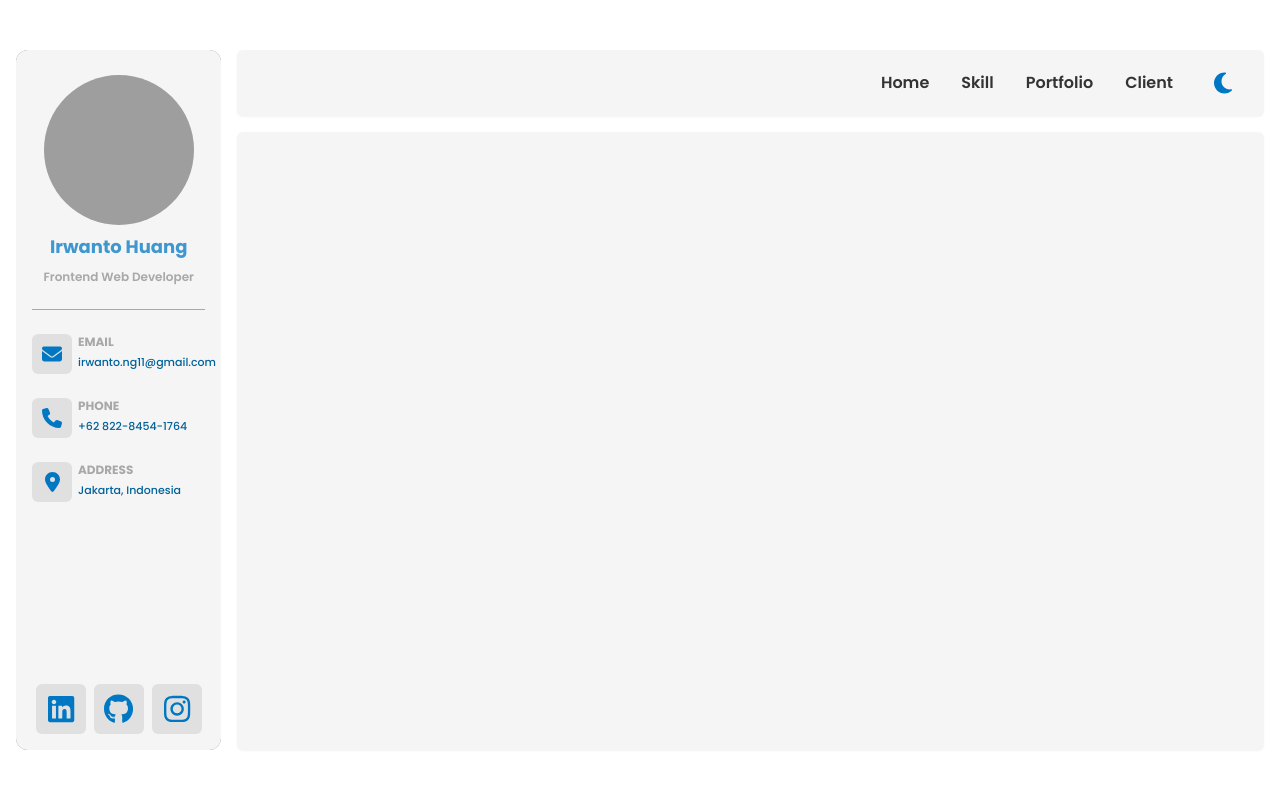
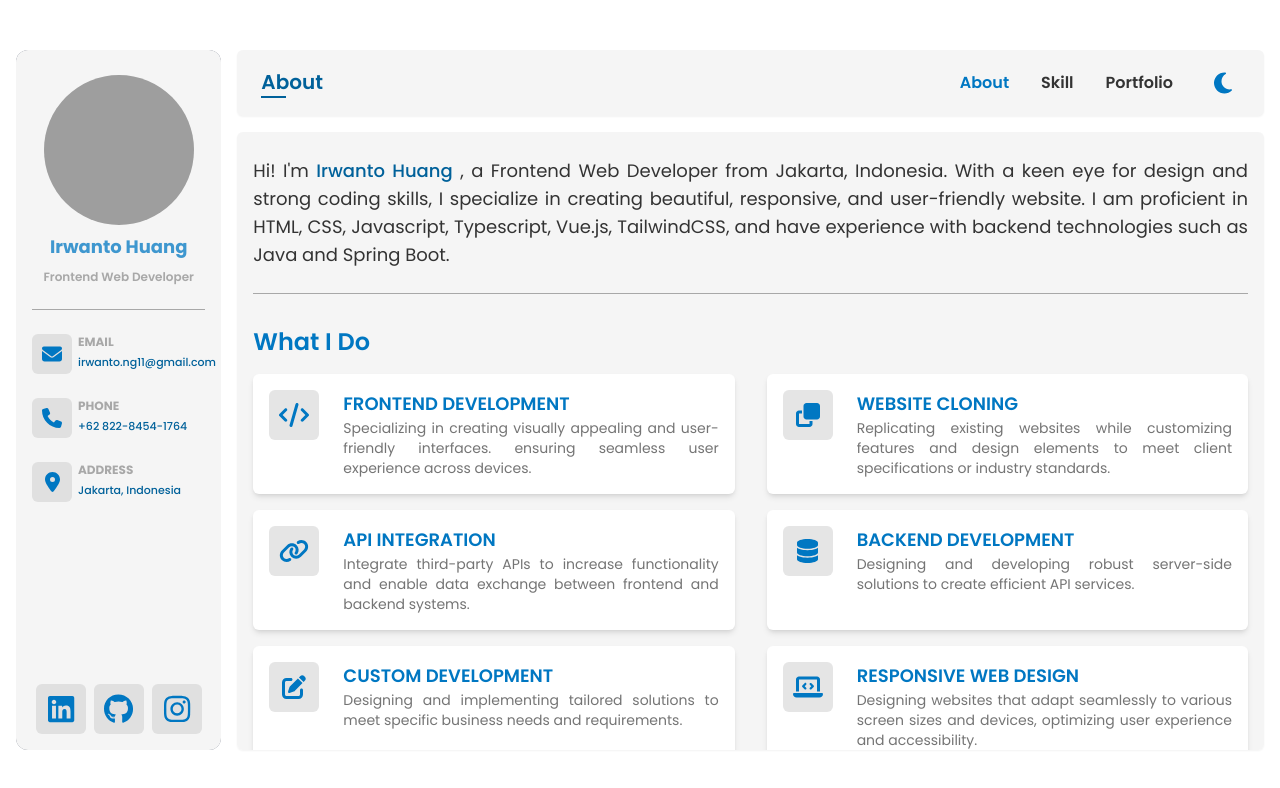
Before and after one commit to irwantohuang/irwantodevportfolio, a Vue app: page /about in a window 1280 px wide. Shown: the top 788 px of the page. Built offline with nearby package versions, Linux system fonts and the light colour scheme; grey boxes are pictures that could not be loaded.

Commit message:
[ADD] Not Found Page

```diff
--- a/src/data/menu.ts
+++ b/src/data/menu.ts
@@ -3,8 +3,8 @@ import { Menu } from "../types/Menu";
 export const menu: Menu[] = [
     {
         id: 1,
-        name: "Home",
-        link: "/home",
+        name: "About",
+        link: "/about",
         icon: "fa-solid fa-circle-info"
     },
     {
@@ -18,11 +18,11 @@ export const menu: Menu[] = [
         name: "Portfolio",
         link: "/portfolio",
         icon: "fa-solid fa-briefcase"
-    },
-    {
-        id: 4,
-        name: "Client",
-        link: "/client",
-        icon: "fa-solid fa-users"
     }
+    // {
+    //     id: 4,
+    //     name: "Client",
+    //     link: "/client",
+    //     icon: "fa-solid fa-users"
+    // }
 ]
--- /dev/null
+++ b/src/pages/NotFoundPage.vue
@@ -0,0 +1,15 @@
+<template>
+    <Teleport to="body">
+        <div class="fixed inset-0 bg-primary-dark-200/75 flex items-center justify-center h-full z-[9999] ">
+            <div class="max-w-md w-full flex flex-col gap-2 items-center justify-center py-4 bg-primary-light rounded">
+                <h1 class="text-xl text-red-500">404 - Page Not Found 😵</h1>
+                <p class="text-sm text-primary-dark-400/75">Sorry, the page you are looking for does not exist.</p>
+                <router-link :to="{name: 'About'}" class="py-1 bg-red-300 text-primary-dark max-w-xs w-full mt-6 transition-all duration-150 hover:bg-red-400 hover:text-primary-light rounded flex items-center justify-center">
+                    Close
+                    <!-- <a href="">Close</a> -->
+                </router-link>
+            </div>
+
+        </div>
+    </Teleport>
+</template>
--- a/src/router/routes.ts
+++ b/src/router/routes.ts
@@ -1,11 +1,11 @@
 export const routes = [
     {
         path: '/',
-        redirect: '/home'
+        redirect: '/about'
     },
     {
-        path: "/home",
-        name: "Home",
+        path: "/about",
+        name: "About",
         component: () => import('../pages/HomePage.vue')
     },
     {
@@ -29,6 +29,11 @@ export const routes = [
         path: "/client",
         name: "Client",
         component: () => import('../pages/ClientPage.vue')
+    },
+    {
+        path: "/:catchAll(.*)",
+        name: "NotFound",
+        component: () => import("../pages/NotFoundPage.vue")
     }
 
 
```
